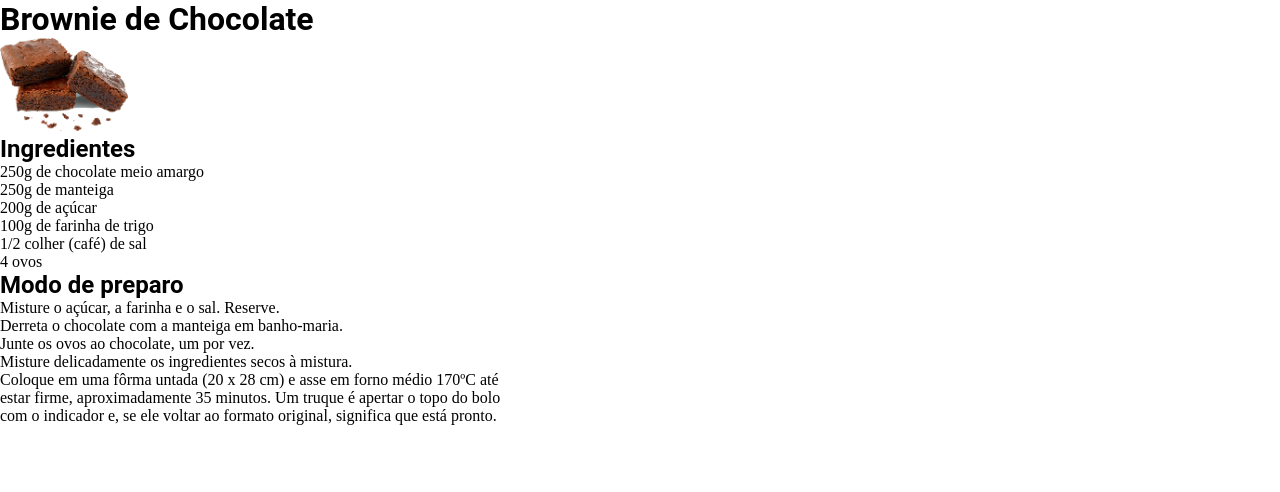
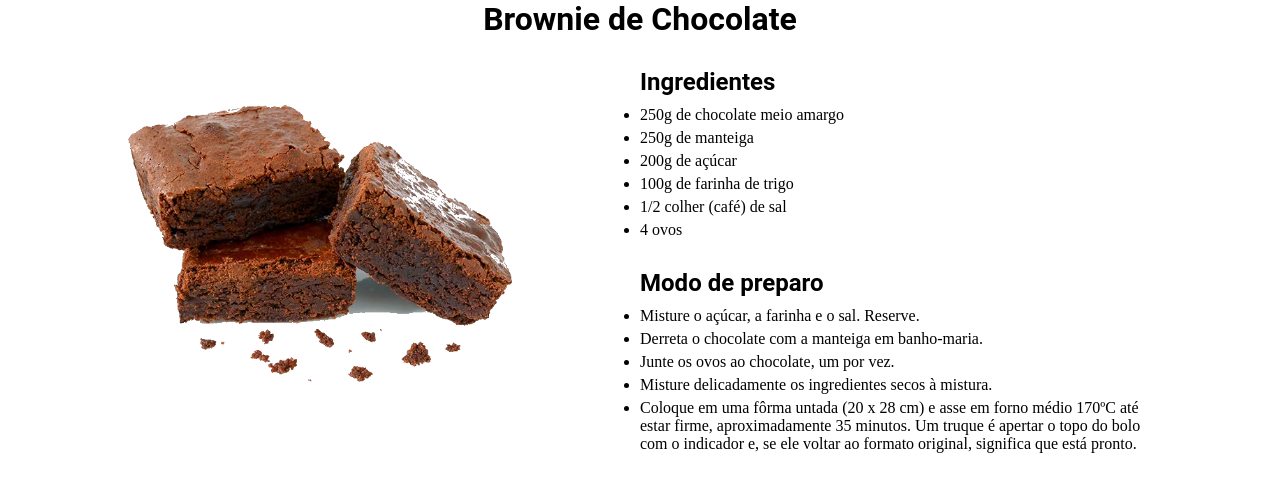
Before and after one commit to arthurbm/receitas-onepage, a plain HTML site: page index.html in a window 1280 px wide. Drawn offline with Linux system fonts and the light colour scheme.

Commit message:
html-base: some css

```diff
--- a/index.html
+++ b/index.html
@@ -10,6 +10,8 @@
 <body>
     <div id='recipe-content'>
         <h1 class='title'>Brownie de Chocolate</h1>
+        <!-- Mudar depois mas usar como exemplo pra id e class diferentes -->
+        <div class='recipe-content'>
             <div class='left-box'>
                 <img class = 'brownie-img' src='./assets/brownie.png'/>
             </div>
@@ -37,5 +39,6 @@
                 </div>
             </div>
         </div>
+    </div>
 </body>
 </html>
--- a/styles/main.css
+++ b/styles/main.css
@@ -2,6 +2,7 @@
     margin: 0;
     padding: 0;
 }
+
 
 a {
     text-decoration: none;
@@ -11,9 +12,19 @@ h1, h2, h3, h4, h5, h6 {
     font-family: 'Roboto', sans-serif;
 }
 
-.recipe-content{
+#recipe-content{
     width: 100vw;
     height: 100vh;
+    display: flex;
+    flex-direction: column;
+    align-items: center;
+}
+
+.recipe-content{
+    display: flex;
+    justify-content: center;
+    align-items: center;
+    width: 100vw;
 }
 
 .right-box{
@@ -26,5 +37,21 @@ h1, h2, h3, h4, h5, h6 {
 
 .brownie-img{
     /* position: absolute; */
-    width: 10vw;
+    width: 30vw;
 }
+
+.subtitle {
+    margin-top: 30px;
+}
+
+ul{
+    margin-top: 10px;
+}
+
+li{
+    margin-top: 5px;
+}
+
+.title{
+    text-align: center;
+}
```
Lines whose indentation alone changed are shown as unchanged.
